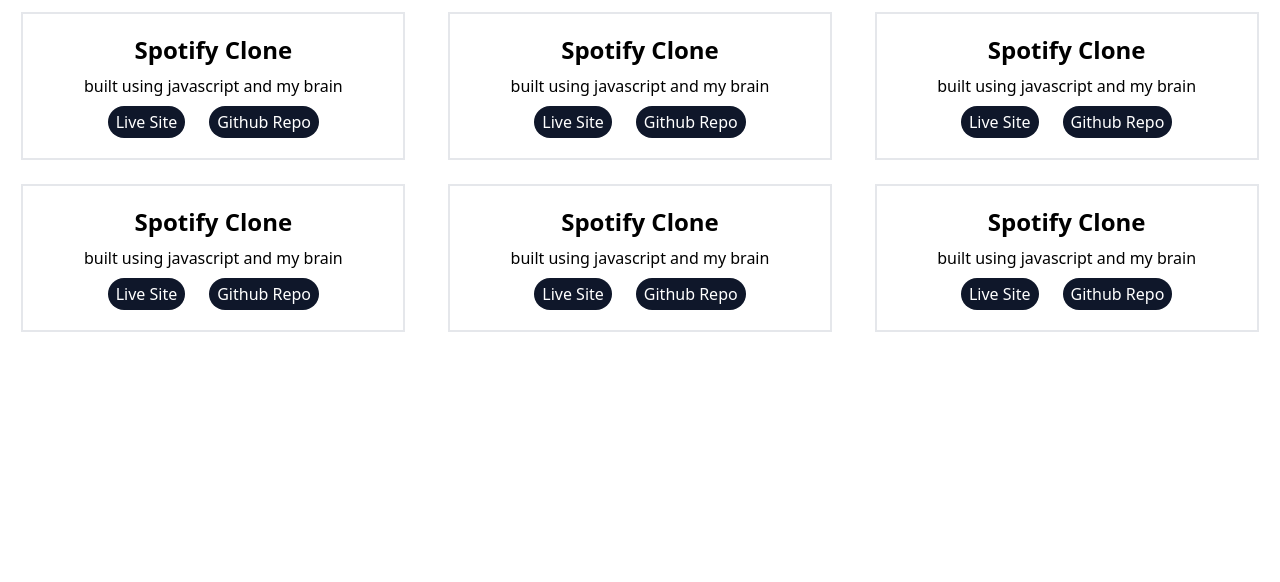
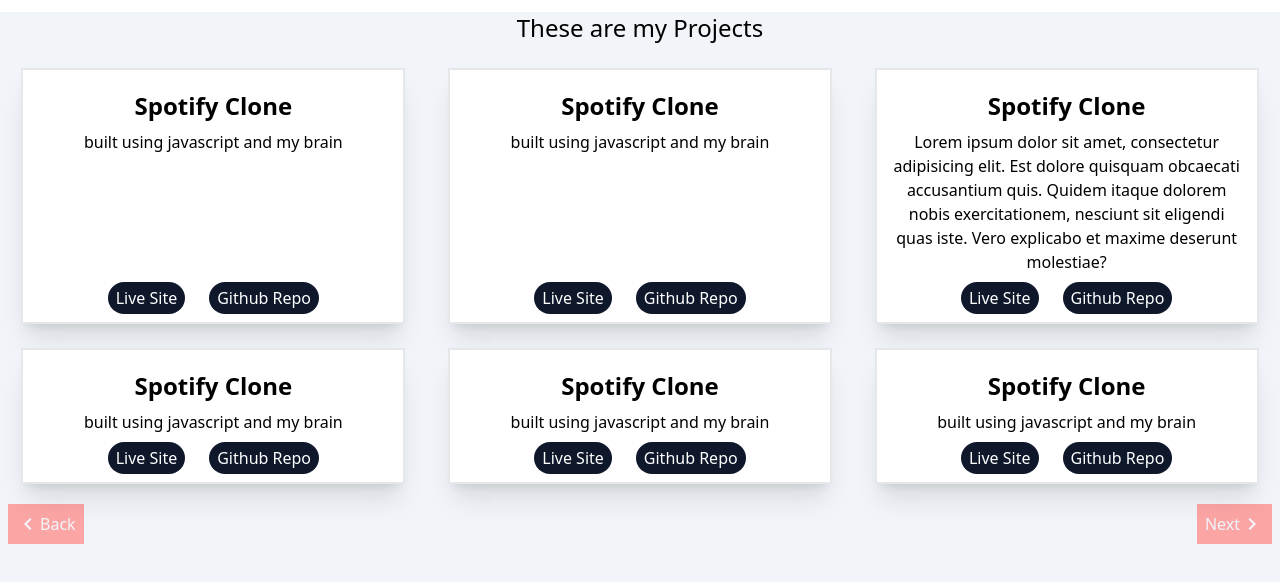
Before and after one commit to AyushDocs/profile, a React app: page /projects in a window 1280 px wide. Built offline with nearby package versions, Linux system fonts and the light colour scheme.

Commit message:
added page handling and beautifoed the project components

```diff
--- a/src/components/App.js
+++ b/src/components/App.js
@@ -6,7 +6,7 @@
 
 const App = () => {
 	return (
-		<div>
+		<div className='bg-slate-100 h-screen'>
 			<Routes>
 				<Route path='/' element={<></>} />
 				<Route path='/projects' element={<Project/>} />
--- /dev/null
+++ b/src/components/PageHandler.js
@@ -0,0 +1,27 @@
+/** @format */
+/** @format */
+import NavigateBeforeIcon from '@mui/icons-material/NavigateBefore';
+import NavigateNextIcon from '@mui/icons-material/NavigateNext';
+import React, {useEffect, useRef, useState} from 'react';
+
+const PageHandler= ({last}) => {
+	const [Offset, setOffset] = useState(0)
+	const backBtn = useRef();
+	const nextBtn = useRef();
+	useEffect(() => {
+		console.log(backBtn.current);
+		console.log(nextBtn.current);
+	}, [])
+	return (
+		<div className='flex justify-between'>
+			<button ref={backBtn} onClick={() => setOffset(value => value - 1)} disabled={Offset===0} className={`${Offset===0?'bg-red-300 cursor-not-allowed':'bg-red-500'} text-slate-100 m-2 p-2 flex place-items-center justify-between`}>
+				<NavigateBeforeIcon /> Back
+			</button>
+			<button ref={nextBtn} onClick={() => setOffset(value => value + 1)} disabled={last} className={`${last?'bg-red-300 cursor-not-allowed':'bg-red-500'} text-slate-100 m-2 p-2 flex place-items-center justify-between`}>
+				Next <NavigateNextIcon />
+			</button>
+		</div>
+	);
+};
+
+export default React.memo(PageHandler);
--- a/src/components/Project.js
+++ b/src/components/Project.js
@@ -1,35 +1,57 @@
 /** @format */
-
+import NavigateBeforeIcon from '@mui/icons-material/NavigateBefore';
+import NavigateNextIcon from '@mui/icons-material/NavigateNext';
 import React, {useEffect, useState} from 'react';
+import usePage from '../hooks/usePage';
+import PageHandler from './PageHandler';
 const dummyData = [
 	{name: 'Spotify Clone', stack: 'built using javascript and my brain'},
 	{name: 'Spotify Clone', stack: 'built using javascript and my brain'},
-	{name: 'Spotify Clone', stack: 'built using javascript and my brain'},
+	{
+		name: 'Spotify Clone',
+		stack: 'Lorem ipsum dolor sit amet, consectetur adipisicing elit. Est dolore quisquam obcaecati accusantium quis. Quidem itaque dolorem nobis exercitationem, nesciunt sit eligendi quas iste. Vero explicabo et maxime deserunt molestiae?',
+	},
 	{name: 'Spotify Clone', stack: 'built using javascript and my brain'},
 	{name: 'Spotify Clone', stack: 'built using javascript and my brain'},
 	{name: 'Spotify Clone', stack: 'built using javascript and my brain'},
 ];
 const Project = () => {
 	const [Data, setData] = useState(dummyData);
+	const page = usePage();
 	useEffect(() => {
 		setData(dummyData);
 	}, []);
 	return (
-		<div className='grid grid-cols-1 sm:grid-cols-2 lg:grid-cols-3'>
-			{Data.map(({name,stack}, index) => (
-				<ProjectItem key={index} name={name} stack={stack} />
-			))}
-		</div>
+		<>
+			<div className='flex justify-center my-3'>
+				<h1 className='text-2xl font-sans'>These are my Projects</h1>
+			</div>
+			<div className='grid grid-cols-1 sm:grid-cols-2 lg:grid-cols-3'>
+				{Data.map(({name, stack}, index) => (
+					<ProjectItem liveSiteUrl={'/'} key={index} name={name} stack={stack} />
+				))}
+			</div>
+			<PageHandler last={true}/>
+		</>
 	);
 };
-const ProjectItem = ({name, stack}) => {
+const ProjectItem = ({name, stack, liveSiteUrl, githubUrl}) => {
+	console.log(`bg-slate-${liveSiteUrl ? '9' : '7'}00`);
 	return (
-		<div className='border-2 w-96 p-3 mx-auto my-3'>
+		<div className='border-2 w-96 p-3 mx-auto my-3 relative pb-12 shadow-xl grow-shrink bg-white' style={{gridAutoRows: 'auto auto auto 1fr auto'}}>
 			<h2 className='text-center font-bold text-2xl my-2'>{name}</h2>
 			<div className='text-center'>{stack}</div>
-			<div className='flex justify-center'>
-				<button className='bg-slate-900 text-white px-2 py-1 rounded-full hover:bg-slate-200 hover:text-slate-900 mx-3 my-2'>Live Site</button>
-				<button className='bg-slate-900 text-white px-2 py-1 rounded-full hover:bg-slate-200 hover:text-slate-900 mx-3 my-2'>Github Repo</button>
+			<div className='flex justify-center absolute bottom-0 left-0.5 right-0.5'>
+				<a
+					href={liveSiteUrl}
+					target='_blank'
+					rel='noreferrer'
+					className={`${liveSiteUrl ? 'bg-slate-900' : 'bg-slate-700'} text-white px-2 py-1 rounded-full mx-3 my-2 ${liveSiteUrl ? 'hover:text-slate-900 hover:bg-slate-200' : 'cursor-not-allowed '}`}>
+					Live Site
+				</a>
+				<a href={githubUrl} target='_blank' rel='noreferrer' className='bg-slate-900 text-white px-2 py-1 rounded-full hover:bg-slate-200 hover:text-slate-900 mx-3 my-2 cursor-pointer'>
+					Github Repo
+				</a>
 			</div>
 		</div>
 	);
--- /dev/null
+++ b/src/hooks/usePage.js
@@ -0,0 +1,8 @@
+import { useState } from "react"
+
+const usePage = () => {
+    const [Count, setCount] = useState()
+    return {}
+}
+
+export default usePage
--- a/src/index.css
+++ b/src/index.css
@@ -10,9 +10,9 @@
 ::-webkit-scrollbar {
 	display: none;
 }
-.home {
-	/* background: url('https://cdn.britannica.com/30/199930-131-B3D1D347/computer.jpg'); */
-	background-repeat: no-repeat;
-	background-size: cover;
-	object-fit: contain;
+.grow-shrink {
+	transition: all 0.2s ease-in-out;
 }
+.grow-shrink:hover {
+	transform: scale(1.1);
+}
```
